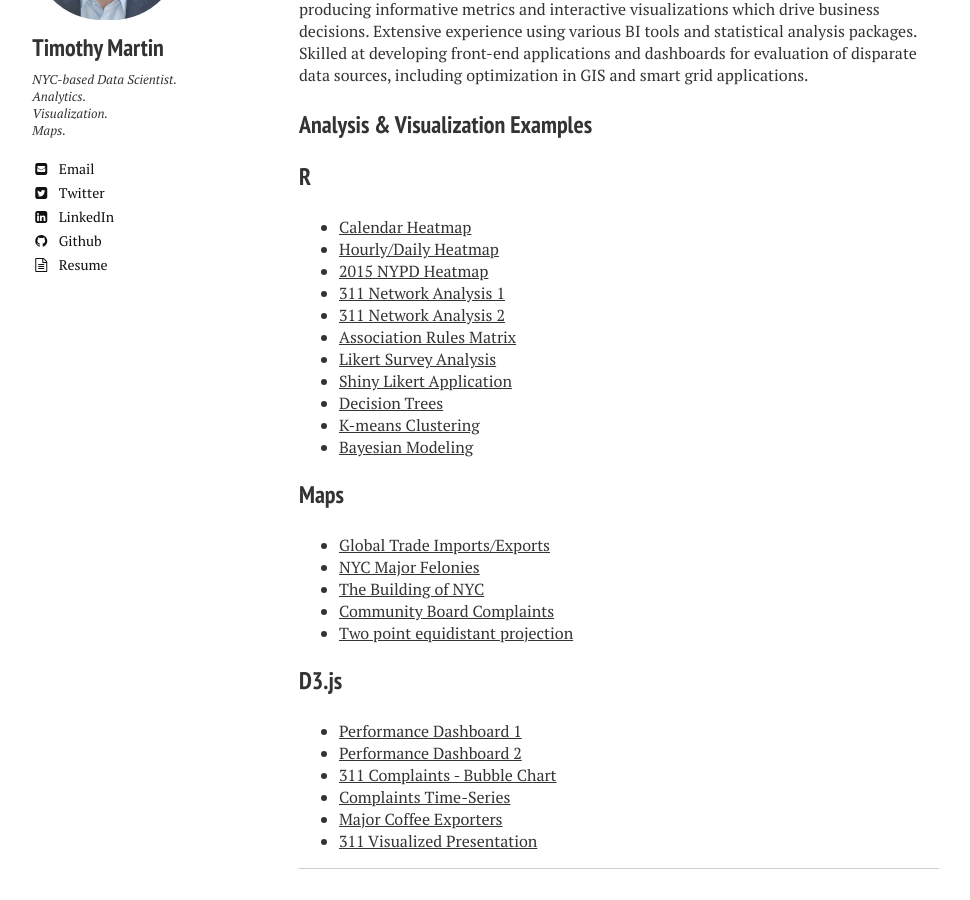
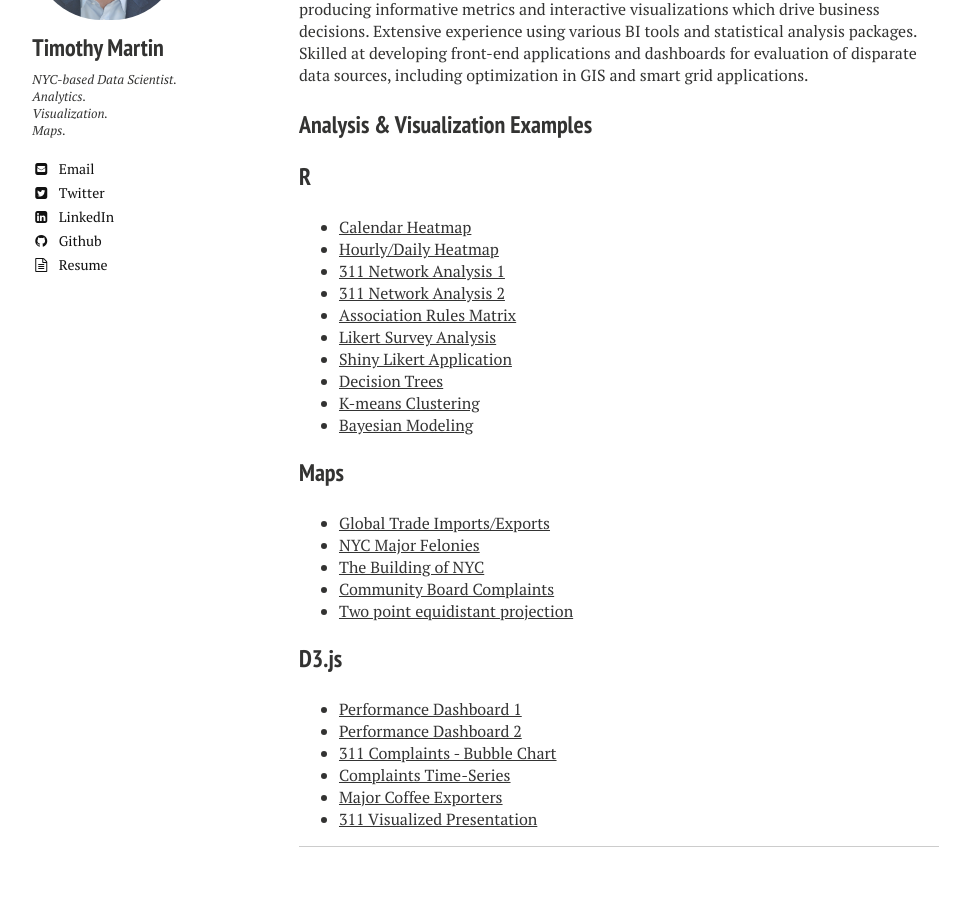
Before and after one commit to timothymartin76/timothymartin76.github.io, a Jekyll site: the page built from index.md, in a window 1280 px wide and 900 px high, scrolled down 522 px. Shown: the whole window, without its empty margins (21-991 px from the left). Built offline with Jekyll 4.4.1, drawn with Linux system fonts in a browser that asks for light colours; nearby versions of some CDN libraries.

Commit message:
Update index.md

```diff
--- a/index.md
+++ b/index.md
@@ -17,7 +17,6 @@ Business Intelligence Manager with more than a decade of professional experience
 
 * <a href="https://raw.githubusercontent.com/timothymartin76/Calendar_Heatmaps/master/heatmap.PNG" target="_blank">Calendar Heatmap</a>
 * <a href="https://raw.githubusercontent.com/timothymartin76/R_Heatmaps/master/heatmap.PNG" target="_blank">Hourly/Daily Heatmap</a>
-* <a href="https://raw.githubusercontent.com/timothymartin76/Crime_Heatmap/master/plot.PNG" target="_blank">2015 NYPD Heatmap</a>
 * <a href="https://raw.githubusercontent.com/timothymartin76/SS_LastMin/gh-pages/net.PNG" target="_blank">311 Network Analysis 1</a>
 * <a href="https://vimeo.com/160318121" target="_blank">311 Network Analysis 2</a>
 * <a href="https://raw.githubusercontent.com/timothymartin76/Market_Basket/master/grouped.PNG" target="_blank">Association Rules Matrix</a>
```
